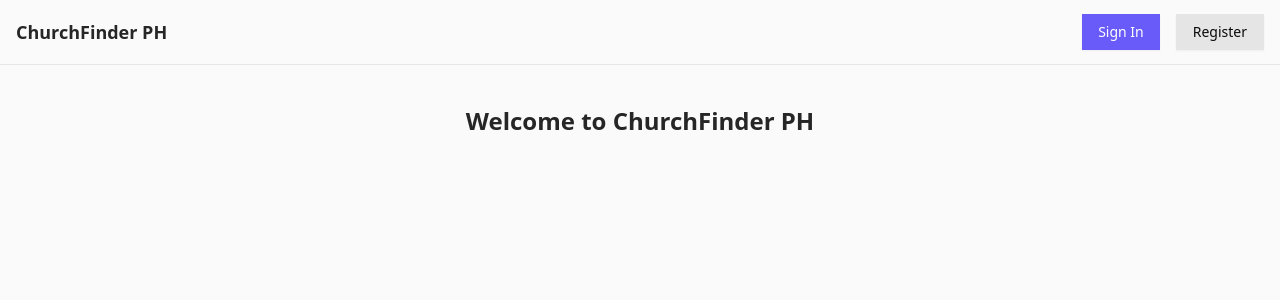
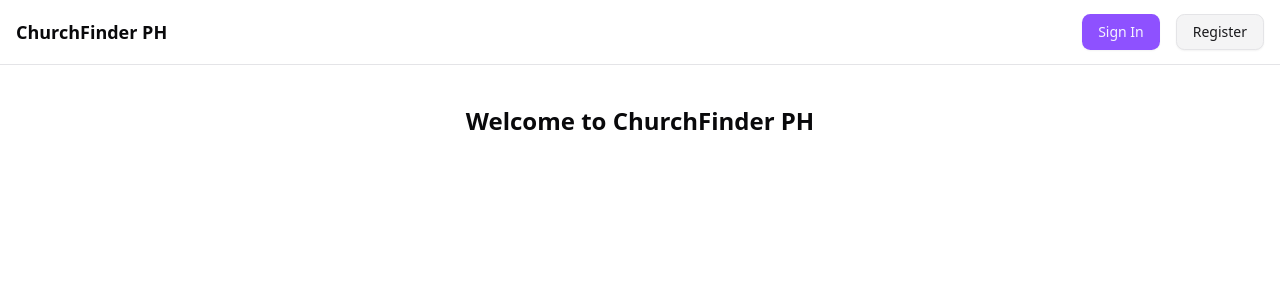
Before and after one commit to engrjeff/churchfinderph, a Next.js app: page / in a window 1280 px wide. Shown: the top 300 px of the page. Built offline with nearby package versions, Linux system fonts and the light colour scheme; no server answers.

Commit message:
add steps

```diff
--- a/app/globals.css
+++ b/app/globals.css
@@ -67,96 +67,72 @@
   --color-primary-1000: var(--primary-1000);
 }
 :root {
-  --radius: 0rem;
-  --background: oklch(0.9851 0 0);
-  --foreground: oklch(0.269 0 0);
+  --radius: 0.65rem;
+  --background: oklch(1 0 0);
+  --foreground: oklch(0.141 0.005 285.823);
   --card: oklch(1 0 0);
-  --card-foreground: oklch(0.269 0 0);
+  --card-foreground: oklch(0.141 0.005 285.823);
   --popover: oklch(1 0 0);
-  --popover-foreground: oklch(0.269 0 0);
-  --primary: oklch(0.5771 0.2264 280.29);
-  --primary-foreground: oklch(1 0 0);
-  --secondary: oklch(0.922 0 0);
-  --secondary-foreground: oklch(0.145 0 0);
-  --muted: oklch(0.97 0 0);
-  --muted-foreground: oklch(0.439 0 0);
-  --accent: oklch(0.97 0 0);
-  --accent-foreground: oklch(0.269 0 0);
+  --popover-foreground: oklch(0.141 0.005 285.823);
+  --primary: oklch(0.606 0.25 292.717);
+  --primary-foreground: oklch(0.969 0.016 293.756);
+  --secondary: oklch(0.967 0.001 286.375);
+  --secondary-foreground: oklch(0.21 0.006 285.885);
+  --muted: oklch(0.967 0.001 286.375);
+  --muted-foreground: oklch(0.552 0.016 285.938);
+  --accent: oklch(0.967 0.001 286.375);
+  --accent-foreground: oklch(0.21 0.006 285.885);
   --destructive: oklch(0.577 0.245 27.325);
-  --border: oklch(0.922 0 0);
-  --input: oklch(0.87 0 0);
-  --ring: oklch(0.5771 0.2264 280.29);
-  --chart-1: oklch(0.5771 0.2264 280.29);
-  --chart-2: oklch(0.8753 0.0607 277.95);
-  --chart-3: oklch(0.679 0.1744 280.31);
-  --chart-4: oklch(0.7905 0.1093 278.55);
-  --chart-5: oklch(0.9331 0.0316 277.22);
-  --sidebar: oklch(1 0 0);
-  --sidebar-foreground: oklch(0.269 0 0);
-  --sidebar-primary: oklch(0.5771 0.2264 280.29);
-  --sidebar-primary-foreground: oklch(1 0 0);
-  --sidebar-accent: oklch(0.9851 0 0);
-  --sidebar-accent-foreground: oklch(0.269 0 0);
-  --sidebar-border: oklch(0.922 0 0);
-  --sidebar-ring: oklch(0.5771 0.2264 280.29);
-  --base-50: oklch(0.9851 0 0);
-  --base-100: oklch(0.97 0 0);
-  --base-200: oklch(0.922 0 0);
-  --base-300: oklch(0.87 0 0);
-  --base-400: oklch(0.708 0 0);
-  --base-500: oklch(0.556 0 0);
-  --base-600: oklch(0.439 0 0);
-  --base-700: oklch(0.371 0 0);
-  --base-800: oklch(0.269 0 0);
-  --base-900: oklch(0.205 0 0);
-  --base-950: oklch(0.145 0 0);
-  --base-1000: oklch(0.106 0 0);
-  --primary-50: oklch(0.9641 0.0168 276.68);
-  --primary-100: oklch(0.9331 0.0316 277.22);
-  --primary-200: oklch(0.8753 0.0607 277.95);
-  --primary-300: oklch(0.7905 0.1093 278.55);
-  --primary-400: oklch(0.679 0.1744 280.31);
-  --primary-500: oklch(0.5771 0.2264 280.29);
-  --primary-600: oklch(0.5172 0.2545 280.23);
-  --primary-700: oklch(0.464 0.2356 280.19);
-  --primary-800: oklch(0.4051 0.1939 280.5);
-  --primary-900: oklch(0.3635 0.1467 281.76);
-  --primary-950: oklch(0.2625 0.0961 283.28);
-  --primary-1000: oklch(0.1971 0.0634 284.27);
+  --border: oklch(0.92 0.004 286.32);
+  --input: oklch(0.92 0.004 286.32);
+  --ring: oklch(0.606 0.25 292.717);
+  --chart-1: oklch(0.646 0.222 41.116);
+  --chart-2: oklch(0.6 0.118 184.704);
+  --chart-3: oklch(0.398 0.07 227.392);
+  --chart-4: oklch(0.828 0.189 84.429);
+  --chart-5: oklch(0.769 0.188 70.08);
+  --sidebar: oklch(0.985 0 0);
+  --sidebar-foreground: oklch(0.141 0.005 285.823);
+  --sidebar-primary: oklch(0.606 0.25 292.717);
+  --sidebar-primary-foreground: oklch(0.969 0.016 293.756);
+  --sidebar-accent: oklch(0.967 0.001 286.375);
+  --sidebar-accent-foreground: oklch(0.21 0.006 285.885);
+  --sidebar-border: oklch(0.92 0.004 286.32);
+  --sidebar-ring: oklch(0.606 0.25 292.717);
 }
 
 .dark {
-  --background: oklch(0.145 0 0);
-  --foreground: oklch(0.922 0 0);
-  --card: oklch(0.205 0 0);
-  --card-foreground: oklch(0.922 0 0);
-  --popover: oklch(0.205 0 0);
-  --popover-foreground: oklch(0.922 0 0);
-  --primary: oklch(0.5771 0.2264 280.29);
-  --primary-foreground: oklch(1 0 0);
-  --secondary: oklch(0.371 0 0);
-  --secondary-foreground: oklch(0.9851 0 0);
-  --muted: oklch(0.269 0 0);
-  --muted-foreground: oklch(0.87 0 0);
-  --accent: oklch(0.269 0 0);
-  --accent-foreground: oklch(0.922 0 0);
+  --background: oklch(0.141 0.005 285.823);
+  --foreground: oklch(0.985 0 0);
+  --card: oklch(0.21 0.006 285.885);
+  --card-foreground: oklch(0.985 0 0);
+  --popover: oklch(0.21 0.006 285.885);
+  --popover-foreground: oklch(0.985 0 0);
+  --primary: oklch(0.541 0.281 293.009);
+  --primary-foreground: oklch(0.969 0.016 293.756);
+  --secondary: oklch(0.274 0.006 286.033);
+  --secondary-foreground: oklch(0.985 0 0);
+  --muted: oklch(0.274 0.006 286.033);
+  --muted-foreground: oklch(0.705 0.015 286.067);
+  --accent: oklch(0.274 0.006 286.033);
+  --accent-foreground: oklch(0.985 0 0);
   --destructive: oklch(0.704 0.191 22.216);
-  --border: oklch(0.269 0 0);
-  --input: oklch(0.371 0 0);
-  --ring: oklch(0.5771 0.2264 280.29);
-  --chart-1: oklch(0.5771 0.2264 280.29);
-  --chart-2: oklch(0.8753 0.0607 277.95);
-  --chart-3: oklch(0.679 0.1744 280.31);
-  --chart-4: oklch(0.7905 0.1093 278.55);
-  --chart-5: oklch(0.9331 0.0316 277.22);
-  --sidebar: oklch(0.205 0 0);
-  --sidebar-foreground: oklch(0.922 0 0);
-  --sidebar-primary: oklch(0.5771 0.2264 280.29);
-  --sidebar-primary-foreground: oklch(1 0 0);
-  --sidebar-accent: oklch(0.269 0 0);
-  --sidebar-accent-foreground: oklch(0.922 0 0);
-  --sidebar-border: oklch(0.269 0 0);
-  --sidebar-ring: oklch(0.5771 0.2264 280.29);
+  --border: oklch(1 0 0 / 10%);
+  --input: oklch(1 0 0 / 15%);
+  --ring: oklch(0.541 0.281 293.009);
+  --chart-1: oklch(0.488 0.243 264.376);
+  --chart-2: oklch(0.696 0.17 162.48);
+  --chart-3: oklch(0.769 0.188 70.08);
+  --chart-4: oklch(0.627 0.265 303.9);
+  --chart-5: oklch(0.645 0.246 16.439);
+  --sidebar: oklch(0.21 0.006 285.885);
+  --sidebar-foreground: oklch(0.985 0 0);
+  --sidebar-primary: oklch(0.541 0.281 293.009);
+  --sidebar-primary-foreground: oklch(0.969 0.016 293.756);
+  --sidebar-accent: oklch(0.274 0.006 286.033);
+  --sidebar-accent-foreground: oklch(0.985 0 0);
+  --sidebar-border: oklch(1 0 0 / 10%);
+  --sidebar-ring: oklch(0.541 0.281 293.009);
 }
 
 @layer base {
--- a/components/ui/avatar-picker.tsx
+++ b/components/ui/avatar-picker.tsx
@@ -60,12 +60,12 @@ export const AvatarPicker = ({
   return (
     <>
       <div className={cn('flex items-center gap-4')}>
-        <div className="relative flex size-24 items-center justify-center overflow-hidden rounded-lg border-2">
+        <div className="relative flex size-24 items-center justify-center overflow-hidden rounded-full border-2">
           {src ? (
             <img
               src={src}
               alt={acceptedFiles[0]?.name}
-              className="absolute inset-0 size-24 object-cover rounded-lg"
+              className="absolute inset-0 size-24 object-cover rounded-full"
             />
           ) : (
             <ImageIcon className="inset-0 size-8 text-border transition-colors group-hover:text-primary" />
--- /dev/null
+++ b/features/church/church-form-switch.tsx
@@ -0,0 +1,38 @@
+'use client';
+
+import { Church } from '@/app/generated/prisma';
+import { useSearchParams } from 'next/navigation';
+import { ChurchForm } from './church-form';
+import { ChurchStep } from './church.types';
+
+export function ChurchFormSwitch({ church }: { church: Church }) {
+  const searchParams = useSearchParams();
+
+  const stepQuery = (searchParams.get('step') as ChurchStep) ?? 'basic';
+
+  if (stepQuery === 'basic') {
+    return <ChurchForm church={church} />;
+  }
+
+  if (stepQuery === 'profile') {
+    return <p>Church Profile form</p>;
+  }
+
+  if (stepQuery === 'contact_details') {
+    return <p>Church Contact Details form</p>;
+  }
+
+  if (stepQuery === 'pastor_details') {
+    return <p>Church Pastor Details form</p>;
+  }
+
+  if (stepQuery === 'church_map') {
+    return <p>Church Map form</p>;
+  }
+
+  if (stepQuery === 'church_media') {
+    return <p>Church Media form</p>;
+  }
+
+  return <p>Unknown step</p>;
+}
--- a/features/church/church-form.tsx
+++ b/features/church/church-form.tsx
@@ -1,7 +1,9 @@
 'use client';
 
+import { Church } from '@/app/generated/prisma';
 import { Autocomplete } from '@/components/ui/autocomplete';
 import { AvatarPicker } from '@/components/ui/avatar-picker';
+import { Button } from '@/components/ui/button';
 import {
   Form,
   FormControl,
@@ -42,10 +44,27 @@ const DEFAULT_VALUES: ChurchInputs = {
   zipCode: '',
 };
 
-export function ChurchForm() {
+export function ChurchForm({ church }: { church?: Church }) {
+  const isEditing = Boolean(church);
+
+  const churchDefaultValues = church
+    ? {
+        name: church.name,
+        region: church.region,
+        province: church.province,
+        city: church.city,
+        barangay: church.barangay,
+        street: church.street,
+        welcomeMessage: church.welcomeMessage,
+        logo: church.logo ?? '',
+        fullAddress: church.fullAddress,
+        zipCode: church.zipCode ?? '',
+      }
+    : DEFAULT_VALUES;
+
   const form = useForm<ChurchInputs>({
     resolver: zodResolver(churchSchema),
-    defaultValues: DEFAULT_VALUES,
+    defaultValues: churchDefaultValues,
   });
 
   const [uploading, setUploading] = useState(false);
@@ -339,8 +358,19 @@ export function ChurchForm() {
             )}
           />
 
-          <div className="flex justify-end pt-6">
-            <SubmitButton loading={isPending}>Save Church</SubmitButton>
+          <div className="flex items-center justify-end gap-3 pt-6">
+            {isEditing ? (
+              <Button
+                type="button"
+                variant="secondary"
+                onClick={() => form.reset(churchDefaultValues)}
+              >
+                Reset
+              </Button>
+            ) : null}
+            <SubmitButton loading={isPending}>
+              {isEditing ? 'Save Changes' : 'Save Church'}
+            </SubmitButton>
           </div>
         </fieldset>
       </form>
--- /dev/null
+++ b/features/church/church.types.ts
@@ -0,0 +1,7 @@
+export type ChurchStep =
+  | 'basic'
+  | 'profile'
+  | 'contact_details'
+  | 'pastor_details'
+  | 'church_map'
+  | 'church_media';
--- a/features/church/queries.ts
+++ b/features/church/queries.ts
@@ -16,3 +16,23 @@ export async function getUserChurchListing() {
 
   return listing;
 }
+
+export async function getUserChurchById({ churchId }: { churchId: string }) {
+  const user = await auth();
+
+  if (!user?.userId) {
+    throw new Error('User not authenticated');
+  }
+
+  const church = await prisma.church.findFirst({
+    where: { id: churchId, userId: user.userId },
+  });
+
+  if (!church) {
+    throw new Error(
+      'Church not found or you do not have permission to view it'
+    );
+  }
+
+  return church;
+}
```
Also changed, not shown: app/(user)/my-listing/[churchId]/page.tsx (+81 -2 lines), features/church/church-details-steps.tsx (added, +87 -0 lines).
